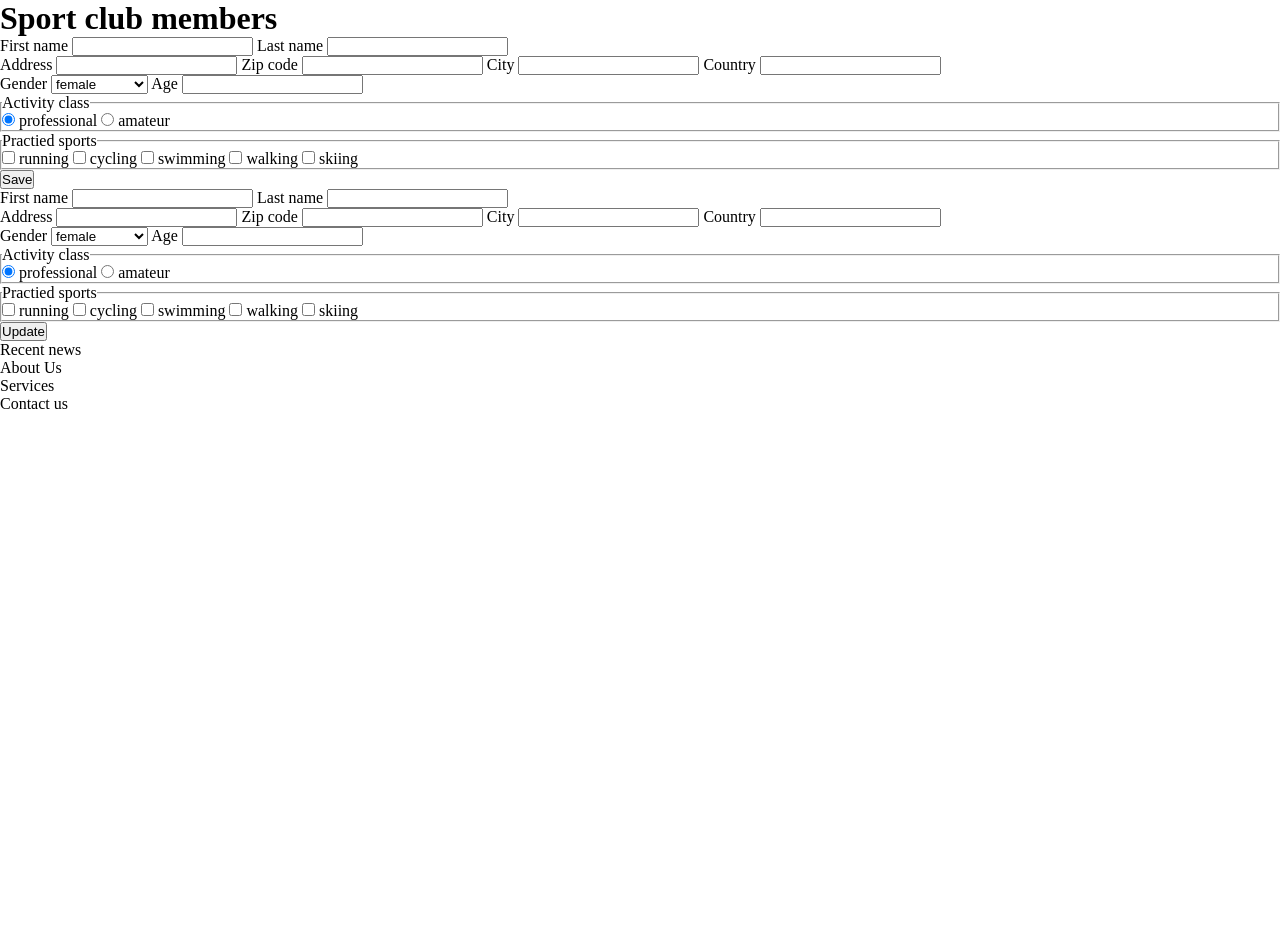
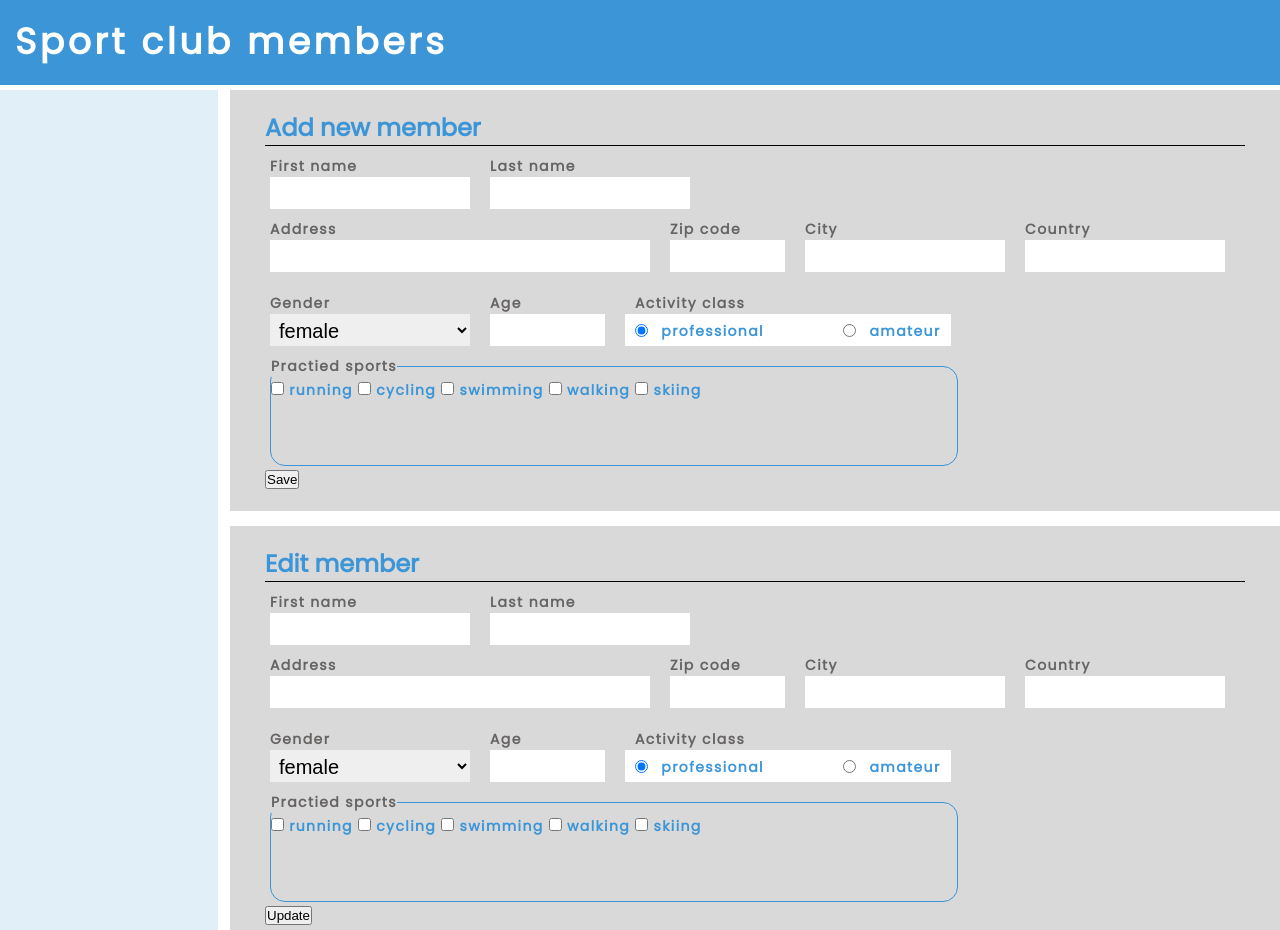
Before and after one commit to Silvaerius/WA-Project, a plain HTML site: page sport-club-members-front-end/index.html in a window 1280 px wide. Shown: the top 930 px of the page. Before the commit the page ends 800 px from the top, so only its background shows below. Drawn offline with nearby package versions, Linux system fonts and the light colour scheme.

Commit message:
Added part of the css

```diff
--- a/sport-club-members-front-end/index.html
+++ b/sport-club-members-front-end/index.html
@@ -3,8 +3,9 @@
 
 <head>
     <meta charset='UTF-8' />
-    <title>Printarea 3D</title>
+    <title>Sport Club</title>
     <link rel='stylesheet' href='style.css' />
+    <link href='https://fonts.googleapis.com/css?family=Poppins' rel='stylesheet'>
 </head>
 
 <body>
@@ -18,92 +19,106 @@
         </div>
         <div class="main-feature">
             <div class="actions-panel">
-                <div class="add-member-container">
-                    <form class="member-data-add-form">
+                <div class="action-container">
+                    <header class="form-header">
+                        <h2>Add new member</h2>
+                    </header>
+                    <form class="member-action-form">
                         <div class="form-row">
-                            <label for='first-name'>First name</label>
-                            <input id='first-name' name='first-name' type='text'/>
-
-                            <label for='last-name'>Last name</label>
-                            <input id='last-name' name='last-name' type='text'/>
+                            <div class="form-input-container">
+                                <label for='add-first-name'>First name</label>
+                                <input id='add-first-name' name='first-name' type='text' class="medium-input-width"/>
+                            </div>
+                            <div class="form-input-container">
+                                <label for='add-last-name'>Last name</label>
+                                <input id='add-last-name' name='last-name' type='text' class="medium-input-width"/>
+                            </div>
                         </div>
                         <div class="form-row">
-                            <label for='address'>Address</label>
-                            <input id='address' name='address' type='text'/>
-
-                            <label for='zip-code'>Zip code</label>
-                            <input id='zip-code' name='zip-code' type='text'/>
-
-                            <label for='city'>City</label>
-                            <input id='city' name='city' type='text'/>
-
-                            <label for='country'>Country</label>
-                            <input id='country' name='country' type='text'/>
+                            <div class="form-input-container">
+                                <label for='add-address'>Address</label>
+                                <input id='add-address' name='address' type='text' class="bigger-input-width"/>
+                            </div>
+                            <div class="form-input-container">
+                                <label for='add-zip-code'>Zip code</label>
+                                <input id='add-zip-code' name='zip-code' type='text' class="smaller-input-width"/>
+                            </div>
+                            <div class="form-input-container">
+                                <label for='add-city'>City</label>
+                                <input id='add-city' name='city' type='text' class="medium-input-width"/>
+                            </div>
+                            <div class="form-input-container">
+                                <label for='add-country'>Country</label>
+                                <input id='add-country' name='country' type='text' class="medium-input-width"/>
+                            </div>
                         </div>
                         <div class="form-row">
-                            <label for='gender'>Gender</label>
-                            <select id='gender' name='gender'>
+                            <div class="form-input-container">
+                                <label for='add-gender'>Gender</label>
+                                <select id='add-gender' name='gender' class="medium-input-width">
                                     <option value='female'>female</option>
                                     <option value='male'>male</option>
                                     <option value='not-spec'>not specified</option>
                                 </select>
-
-                            <label for='age'>Age</label>
-                            <input id='age' name='age' type='text'/>
+                            </div>
+                            <div class="form-input-container">
+                                <label for='add-age'>Age</label>
+                                <input id='add-age' name='age' type='text' class="smaller-input-width"/>
+                            </div>
 
                             <fieldset class="legacy-radio-fieldset">
                                 <legend>Activity class</legend>
-                                <input id='activity-class-type-1'
+                                <input id='add-activity-class-type-1'
                                        name='activity-class'
                                        type='radio'
                                        value='professional'
                                        checked />
-                                <label for='activity-class-type-1' class='radio-label'>professional</label>
+                                <label for='add-activity-class-type-1' class='radio-label'>professional</label>
 
-                                <input id='activity-class-type-2'
+                                <input id='add-activity-class-type-2'
                                        name='activity-class'
                                        type='radio'
                                        value='amateur' />
-                                <label for='activity-class-type-2' class='radio-label'>amateur</label>
+                                <label for='add-activity-class-type-2' class='radio-label'>amateur</label>
                             </fieldset>
                         </div>
                         <div class="form-row">
                             <fieldset class="legacy-checkbox-fieldset">
                                 <legend>Practied sports</legend>
-                                <label class='checkbox-label' for='running'>
-                                    <input id='running'
+                                <label for='add-running'>
+                                    <input id='add-running'
                                         name='practiced-sports'
                                         type='checkbox'
                                         value='running'/>
                                     <span>running</span>
                                 </label>
 
-                                <label class='checkbox-label' for='cycling'>
-                                    <input id='cycling'
+                                <label for='add-cycling'>
+                                    <input id='add-cycling'
                                         name='practiced-sports'
                                         type='checkbox'
                                         value='cycling'/>
                                     <span>cycling</span>
                                 </label>
 
-                                <label class='checkbox-label' for='swimming'>
-                                    <input id='swimming'
+                                <label for='add-swimming'>
+                                    <input id='add-swimming'
                                         name='practiced-sports'
                                         type='checkbox'
                                         value='swimming'/>
                                     <span>swimming</span>
                                 </label>
 
-                                <label class='checkbox-label' for='walking'>
-                                    <input id='walking'
+                                <label for='add-walking'>
+                                    <input id='add-walking'
                                         name='practiced-sports'
                                         type='checkbox'
                                         value='walking'/>
                                     <span>walking</span>
                                 </label>
 
-                                <label class='checkbox-label' for='skiing'>
-                                    <input id='skiing'
+                                <label for='add-skiing'>
+                                    <input id='add-skiing'
                                         name='practiced-sports'
                                         type='checkbox'
                                         value='skiing'/>
@@ -114,92 +129,106 @@
                         <button>Save</button>
                     </form>
                 </div>
-                <div class="edit-member-container">
-                    <form class="member-data-edit-form">
+                <div class="action-container">
+                    <header class="form-header">
+                        <h2>Edit member</h2>
+                    </header>
+                    <form class="member-action-form">
                         <div class="form-row">
-                            <label for='first-name'>First name</label>
-                            <input id='first-name' name='first-name' type='text'/>
-
-                            <label for='last-name'>Last name</label>
-                            <input id='last-name' name='last-name' type='text'/>
+                            <div class="form-input-container">
+                                <label for='edit-first-name'>First name</label>
+                                <input id='edit-first-name' name='first-name' type='text' class="medium-input-width"/>
+                            </div>
+                            <div class="form-input-container">
+                                <label for='edit-last-name'>Last name</label>
+                                <input id='edit-last-name' name='last-name' type='text' class="medium-input-width"/>
+                            </div>
                         </div>
                         <div class="form-row">
-                            <label for='address'>Address</label>
-                            <input id='address' name='address' type='text'/>
-
-                            <label for='zip-code'>Zip code</label>
-                            <input id='zip-code' name='zip-code' type='text'/>
-
-                            <label for='city'>City</label>
-                            <input id='city' name='city' type='text'/>
-
-                            <label for='country'>Country</label>
-                            <input id='country' name='country' type='text'/>
+                            <div class="form-input-container">
+                                <label for='edit-address'>Address</label>
+                                <input id='edit-address' name='address' type='text' class="bigger-input-width"/>
+                            </div>
+                            <div class="form-input-container">
+                                <label for='edit-zip-code'>Zip code</label>
+                                <input id='edit-zip-code' name='zip-code' type='text' class="smaller-input-width"/>
+                            </div>
+                            <div class="form-input-container">
+                                <label for='edit-city'>City</label>
+                                <input id='edit-city' name='city' type='text' class="medium-input-width"/>
+                            </div>
+                            <div class="form-input-container">
+                                <label for='edit-country'>Country</label>
+                                <input id='edit-country' name='country' type='text' class="medium-input-width"/>
+                            </div>
                         </div>
                         <div class="form-row">
-                            <label for='gender'>Gender</label>
-                            <select id='gender' name='gender'>
+                            <div class="form-input-container">
+                                <label for='edit-gender'>Gender</label>
+                                <select id='edit-gender' name='gender' class="medium-input-width">
                                     <option value='female'>female</option>
                                     <option value='male'>male</option>
                                     <option value='not-spec'>not specified</option>
                                 </select>
-
-                            <label for='age'>Age</label>
-                            <input id='age' name='age' type='text'/>
+                            </div>
+                            <div class="form-input-container">
+                                <label for='edit-age'>Age</label>
+                                <input id='edit-age' name='age' type='text' class="smaller-input-width"/>
+                            </div>
 
                             <fieldset class="legacy-radio-fieldset">
                                 <legend>Activity class</legend>
-                                <input id='activity-class-type-1'
+                                <input id='edit-activity-class-type-1'
                                        name='activity-class'
                                        type='radio'
                                        value='professional'
                                        checked />
-                                <label for='activity-class-type-1' class='radio-label'>professional</label>
+                                <label for='edit-activity-class-type-1' class='radio-label'>professional</label>
 
-                                <input id='activity-class-type-2'
+                                <input id='edit-activity-class-type-2'
                                        name='activity-class'
                                        type='radio'
                                        value='amateur' />
-                                <label for='activity-class-type-2' class='radio-label'>amateur</label>
+                                <label for='edit-activity-class-type-2' class='radio-label'>amateur</label>
                             </fieldset>
                         </div>
                         <div class="form-row">
                             <fieldset class="legacy-checkbox-fieldset">
                                 <legend>Practied sports</legend>
-                                <label class='checkbox-label' for='running'>
-                                    <input id='running'
+                                <label for='edit-running'>
+                                    <input id='edit-running'
                                         name='practiced-sports'
                                         type='checkbox'
                                         value='running'/>
                                     <span>running</span>
                                 </label>
 
-                                <label class='checkbox-label' for='cycling'>
-                                    <input id='cycling'
+                                <label for='edit-cycling'>
+                                    <input id='edit-cycling'
                                         name='practiced-sports'
                                         type='checkbox'
                                         value='cycling'/>
                                     <span>cycling</span>
                                 </label>
 
-                                <label class='checkbox-label' for='swimming'>
-                                    <input id='swimming'
+                                <label for='edit-swimming'>
+                                    <input id='edit-swimming'
                                         name='practiced-sports'
                                         type='checkbox'
                                         value='swimming'/>
                                     <span>swimming</span>
                                 </label>
 
-                                <label class='checkbox-label' for='walking'>
-                                    <input id='walking'
+                                <label for='edit-walking'>
+                                    <input id='edit-walking'
                                         name='practiced-sports'
                                         type='checkbox'
                                         value='walking'/>
                                     <span>walking</span>
                                 </label>
 
-                                <label class='checkbox-label' for='skiing'>
-                                    <input id='skiing'
+                                <label for='edit-skiing'>
+                                    <input id='edit-skiing'
                                         name='practiced-sports'
                                         type='checkbox'
                                         value='skiing'/>
--- a/sport-club-members-front-end/style.css
+++ b/sport-club-members-front-end/style.css
@@ -3,3 +3,168 @@
     margin: 0;
     padding: 0;
 }
+
+body {
+    font-family: 'Poppins';
+    font-style: normal;
+}
+
+.header {
+    width: auto;
+    height: 85px;
+    background-color: #3B95D7;
+}
+
+.heading-primary {
+    font-weight: 600;
+    font-size: 36px;
+    line-height: 54px;
+    letter-spacing: 0.1em;
+    color: #FFFFFF;
+
+    padding: 15px;
+}
+
+.features {
+    display: flex;
+
+    margin-top: 5px;
+}
+
+.main-feature {
+    flex: 1;
+}
+
+.members-sidebar {
+    width: 401px;
+    height: 934px;
+    background-color: rgba(59, 149, 215, 0.15);
+
+    margin-right: 12px;
+}
+
+.action-container {
+    background-color: #D9D9D9;
+    padding: 20px 35px;
+}
+
+.form-header {
+    border-bottom: 1px solid #000000;
+}
+
+.form-header > h2 {
+    font-weight: 600;
+    font-size: 24px;
+    color: #3B95D7;
+}
+
+.form-row {
+    display: flex;
+    justify-content: flex-start;
+    align-items: flex-end;
+    margin-left: 5px;
+    margin-top: 10px;
+}
+
+.form-input-container {
+    margin-right: 20px;
+}
+
+.form-input-container label,
+.form-input-container input {
+    display: block;
+}
+
+.form-input-container > input,
+.form-input-container > select {
+    font-size: 20px;
+    height: 32px;
+    border: 0;
+    padding: 5px;
+}
+
+.smaller-input-width {
+    width: 115px;
+}
+
+.medium-input-width {
+    width: 200px;
+}
+
+.bigger-input-width {
+    width: 380px;
+}
+
+label,
+legend {
+    font-weight: 600;
+    font-size: 14px;
+    color: #666363;
+    letter-spacing: 0.1em;
+}
+
+fieldset label {
+    color: #3B95D7;
+}
+
+.legacy-radio-fieldset {
+    position: relative;
+    border: 0;
+    background-color: white;
+    padding: 5px 10px;
+    height: 32px;
+    margin-top: 32px;
+}
+
+.legacy-radio-fieldset > legend {
+    position: absolute;
+    top: -21px;
+}
+
+.radio-label {
+    position: relative;
+    top: -1.5px;
+
+    margin-left: 9px;
+    margin-right: 75px;
+}
+
+.radio-label:last-child {
+    margin-right: 0;
+}
+
+.legacy-checkbox-fieldset {
+    width: 688px;
+    height: 110px;
+
+    position: relative;
+
+    border: 1px solid #3B95D7;
+    border-radius: 15px;
+}
+
+.legacy-checkbox-fieldset > label {
+    margin-top: 36px;
+}
+
+.footer {
+
+}
+
+@media only screen and (min-width: 1024px) {
+    .action-container {
+        margin-bottom: 15px;
+    }
+
+    .action-container:last-child {
+        margin-bottom: 0;
+    }
+
+    .footer {
+        margin-top: 10px;
+    }
+}
+
+@media only screen and (max-width: 1024px) {
+
+}
```
Lines whose indentation alone changed are shown as unchanged.
